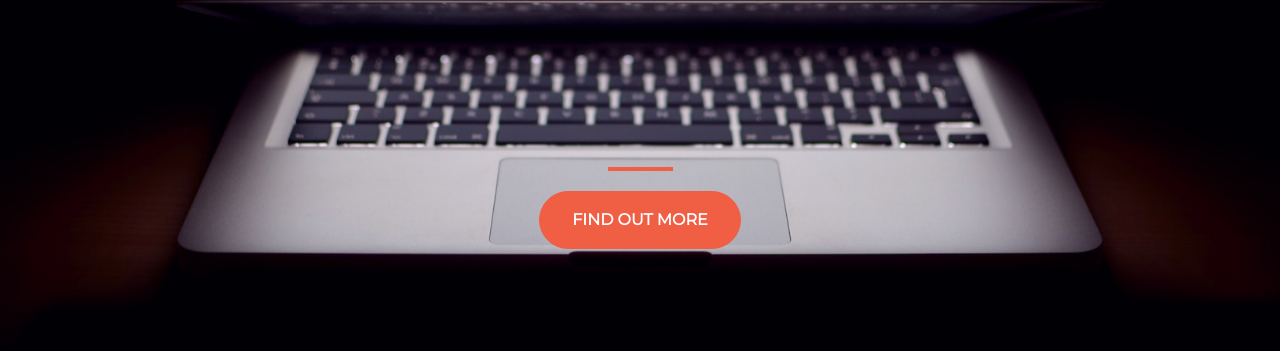
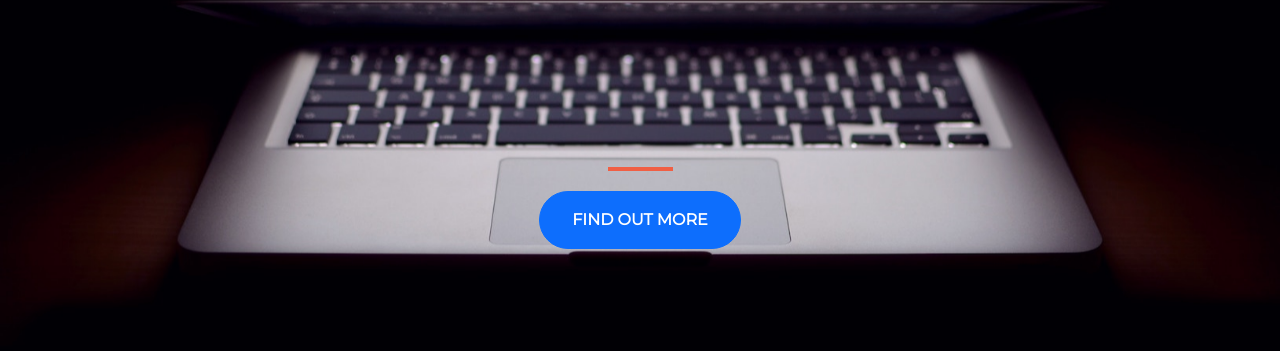
Before and after one commit to Cir-cuse/startup-of-the-year, a plain HTML site: page index.html in a window 1280 px wide. Shown: the part 313-664 px from the top of the page. Drawn offline with nearby package versions, Linux system fonts and the light colour scheme.

Commit message:
Update style.css

```diff
--- a/style.css
+++ b/style.css
@@ -35,14 +35,14 @@ hr {
 }
 
 .btn-primary {
-  background-color: #f05f44;
-  border-color: #f05f44;
+  background-color: #f05f44!import;
+  border-color: #f05f44!import;
  /* --bs-btn-hover-bg: #ee4b08;
   --bs-btn-hover-color: #ee4b08;*/
 }
 
-.btn:first-child:hover, :not(.btn-check)+.btn:hover {
-  background-color: rgb(238,75,8);
+.btn-primary:hover {
+  background-color:#ee4b08;
   border-color: #ee4b08;
   border-width: 4px;
 }
```
